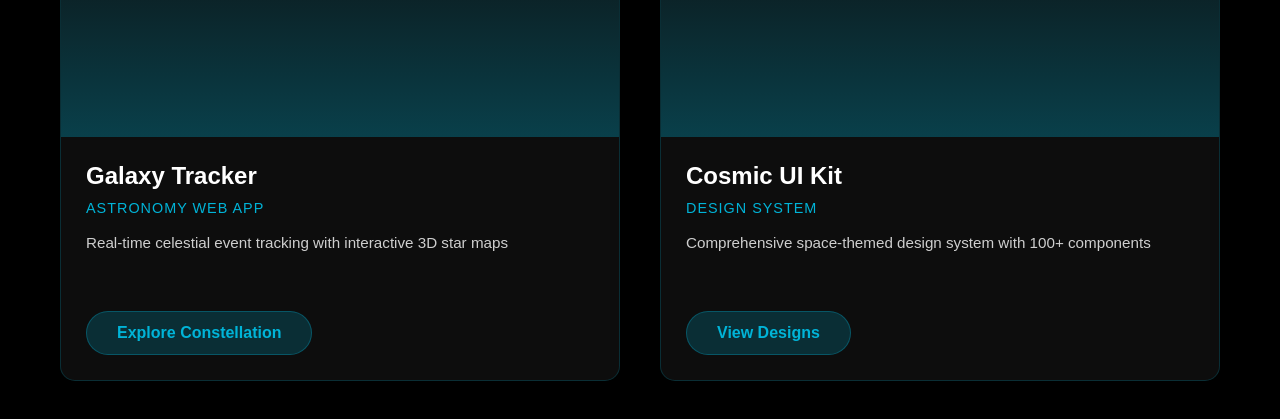
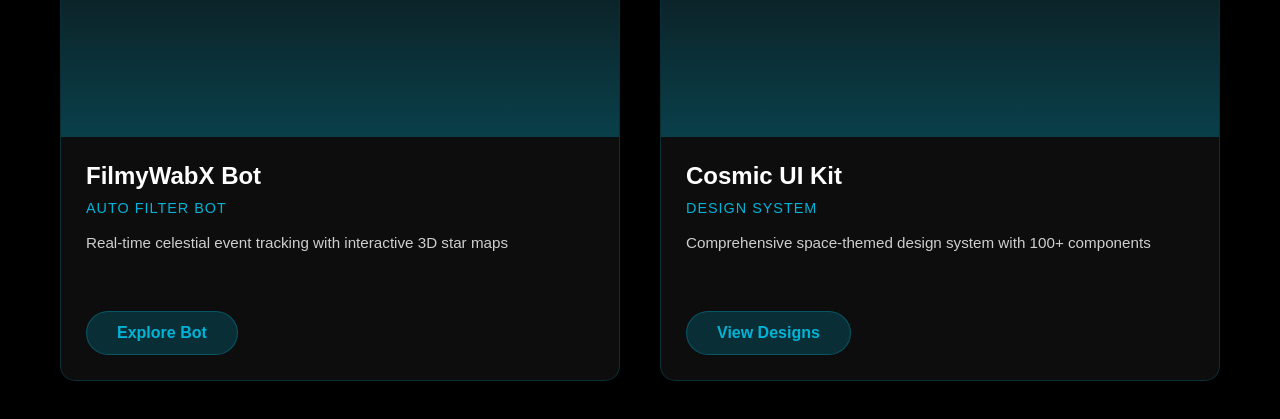
Before and after one commit to MrFrontman001/Port, a plain HTML site: page index.html in a window 1280 px wide. Shown: the part 2570-2989 px from the top of the page. Drawn offline with Linux system fonts and the light colour scheme.

Commit message:
Update index.html

```diff
--- a/index.html
+++ b/index.html
@@ -1101,10 +1101,10 @@
                     <div class="project-overlay"></div>
                 </div>
                 <div class="project-info">
-                    <h3>Galaxy Tracker</h3>
-                    <span class="project-niche">Astronomy Web App</span>
+                    <h3>FilmyWabX Bot</h3>
+                    <span class="project-niche">Auto Filter Bot</span>
                     <p>Real-time celestial event tracking with interactive 3D star maps</p>
-                    <a href="#" class="project-button">Explore Constellation</a>
+                    <a href="https://t.me/filmywabxbot" class="project-button">Explore Bot </a>
                 </div>
             </div>
 
```
